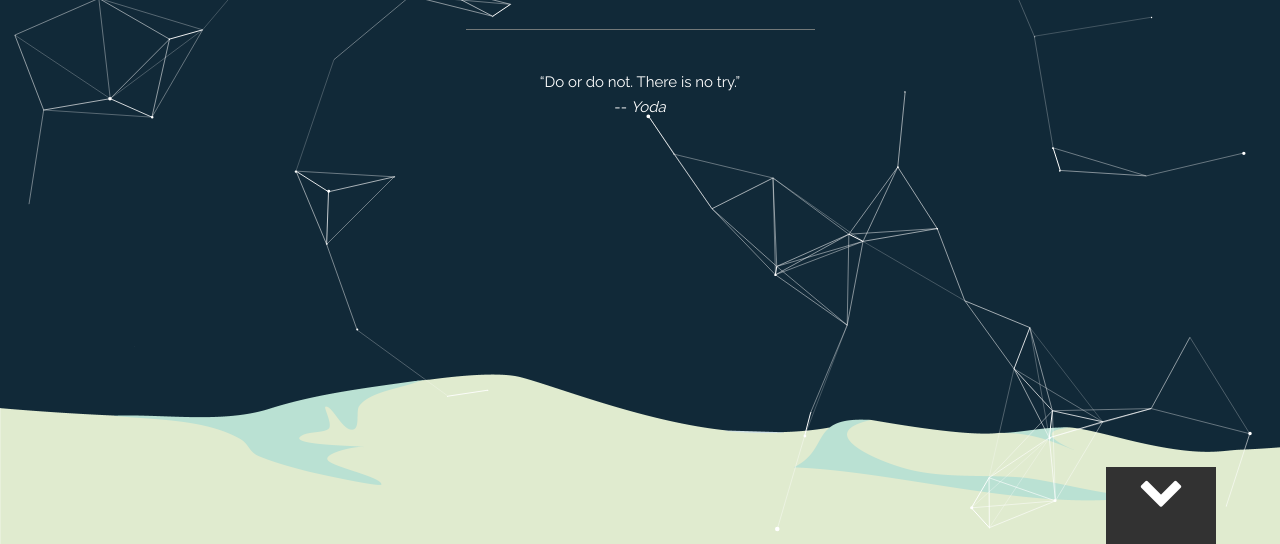
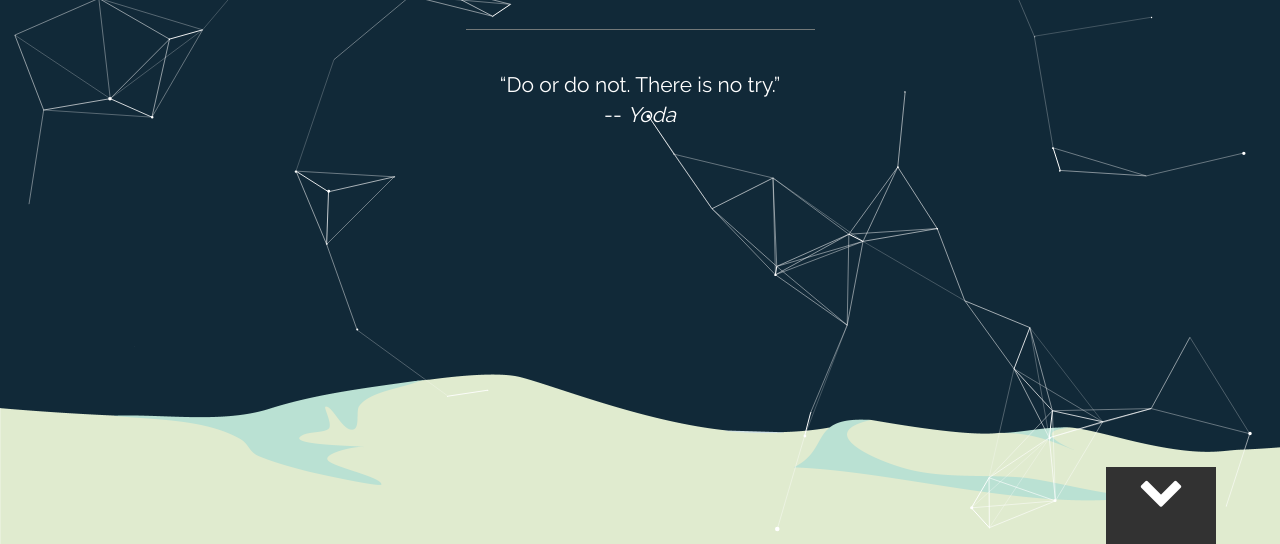
Before and after one commit to tnat93/tnat.xyz, a plain HTML site: page index.html in a window 1280 px wide. Shown: the part 253-797 px from the top of the page. Drawn offline with nearby package versions, Linux system fonts and the light colour scheme.

Commit message:
Changed header quote

```diff
--- a/index.html
+++ b/index.html
@@ -39,7 +39,7 @@
         <div id="top" class="header__introduction">
           <h1>Hi! I'm Tamara</h1>
           <hr />
-          <p>&ldquo;Do or do not. There is no try.&rdquo; <br /> -- <i>Yoda</i></p>
+          <p class="lead">&ldquo;Do or do not. There is no try.&rdquo; <br /> -- <i>Yoda</i></p>
         </div>
       </div>
 
```
